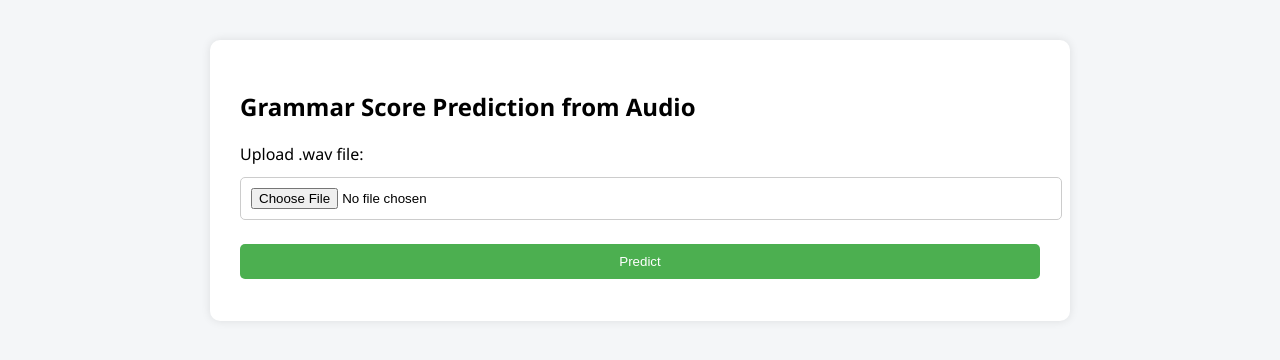
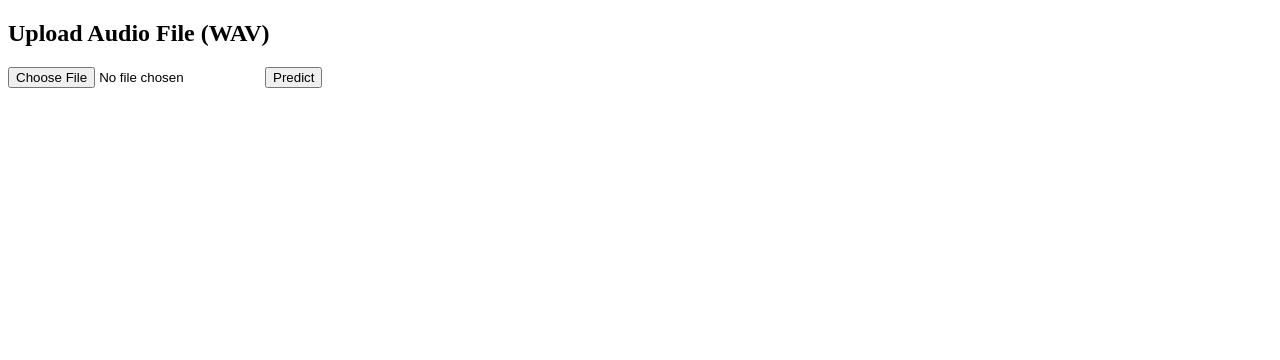
Before and after one commit to CHINAKSHI/SHL_Hiring_Assessment_Hosted_on_kaggle, a Flask app: page / in a window 1280 px wide. Shown: the top 360 px of the page. Run offline with Flask 3, Linux system fonts and the light colour scheme; parts of the project's set-up code (start-up, migrations or seed data) failed here and were passed over.

Commit message:
Update index.html

```diff
--- a/templates/index.html
+++ b/templates/index.html
@@ -1,114 +1,17 @@
 <!DOCTYPE html>
-<html>
+<html lang="en">
 <head>
-    <title>Grammar Score Prediction</title>
-    <style>
-        body {
-            font-family: 'Segoe UI', sans-serif;
-            background-color: #f4f6f8;
-            margin: 0;
-            padding: 40px;
-        }
-        .form-container {
-            background: white;
-            padding: 30px;
-            max-width: 800px;
-            margin: auto;
-            border-radius: 10px;
-            box-shadow: 0px 0px 10px rgba(0,0,0,0.1);
-        }
-        input[type="file"], input[type="submit"] {
-            width: 100%;
-            padding: 10px;
-            margin: 12px 0;
-            border-radius: 5px;
-            border: 1px solid #ccc;
-        }
-        input[type="submit"] {
-            background-color: #4CAF50;
-            color: white;
-            cursor: pointer;
-            border: none;
-        }
-        input[type="submit"]:hover {
-            background-color: #45a049;
-        }
-        .result {
-            font-size: 1.5em;
-            color: #333;
-            text-align: center;
-            margin-top: 20px;
-        }
-        .error {
-            color: red;
-            text-align: center;
-            font-size: 1.2em;
-            margin-top: 20px;
-        }
-        table {
-            width: 100%;
-            margin-top: 30px;
-            border-collapse: collapse;
-            font-size: 0.9em;
-        }
-        th, td {
-            border: 1px solid #ddd;
-            padding: 8px 10px;
-            text-align: left;
-        }
-        th {
-            background-color: #4CAF50;
-            color: white;
-        }
-        audio {
-            margin-top: 20px;
-            width: 100%;
-        }
-    </style>
+    <meta charset="UTF-8">
+    <title>Grammar Score Predictor</title>
 </head>
 <body>
-    <div class="form-container">
-        <h2>Grammar Score Prediction from Audio</h2>
-        <form action="/predict" method="post" enctype="multipart/form-data">
-            <label>Upload .wav file:</label>
-            <input type="file" name="audio_file" accept=".wav" required>
-            <input type="submit" value="Predict">
-        </form>
-
-        {% if prediction_text %}
-            {% if "Error" in prediction_text %}
-                <div class="error">{{ prediction_text }}</div>
-            {% else %}
-                <div class="result">{{ prediction_text }}</div>
-            {% endif %}
-        {% endif %}
-
-        {% if filename %}
-        <audio controls>
-            <source src="{{ url_for('uploaded_file', filename=filename) }}" type="audio/wav">
-            Your browser does not support the audio element.
-        </audio>
-        {% endif %}
-
-        {% if feature_table %}
-        <h3>Extracted Audio Features</h3>
-        <table>
-            <thead>
-                <tr>
-                    <th>Feature Name</th>
-                    <th>Value</th>
-                </tr>
-            </thead>
-            <tbody>
-                {% for name, value in feature_table %}
-                <tr>
-                    <td>{{ name }}</td>
-                    <td>{{ value | round(4) }}</td>
-                </tr>
-                {% endfor %}
-            </tbody>
-        </table>
-        {% endif %}
-    </div>
+    <h2>Upload Audio File (WAV)</h2>
+    <form action="/predict" method="post" enctype="multipart/form-data">
+        <input type="file" name="audio_file" accept=".wav" required>
+        <button type="submit">Predict</button>
+    </form>
+    {% if prediction_text %}
+        <h3>{{ prediction_text }}</h3>
+    {% endif %}
 </body>
 </html>
```
